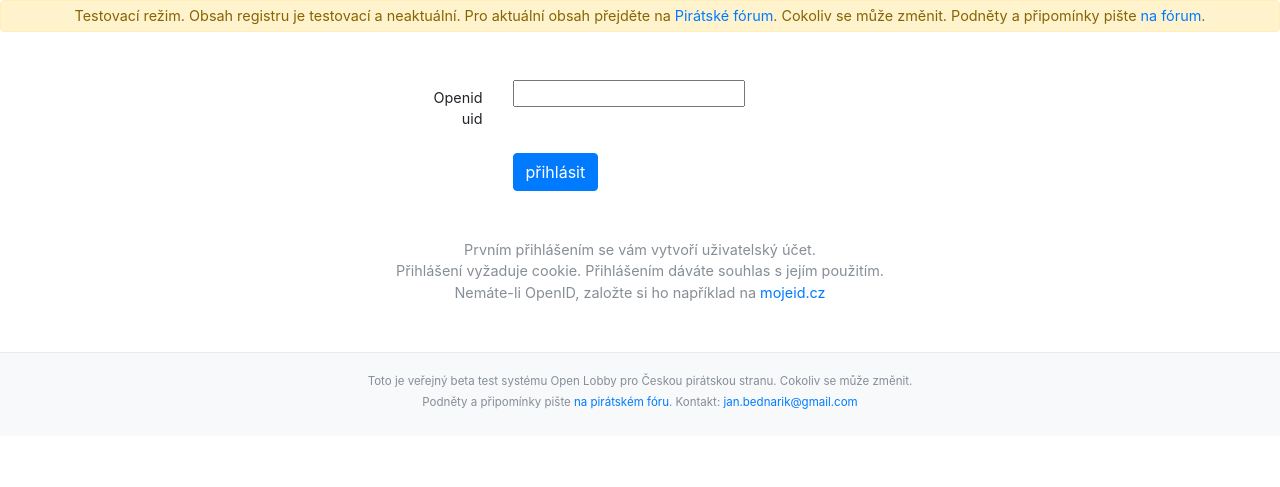
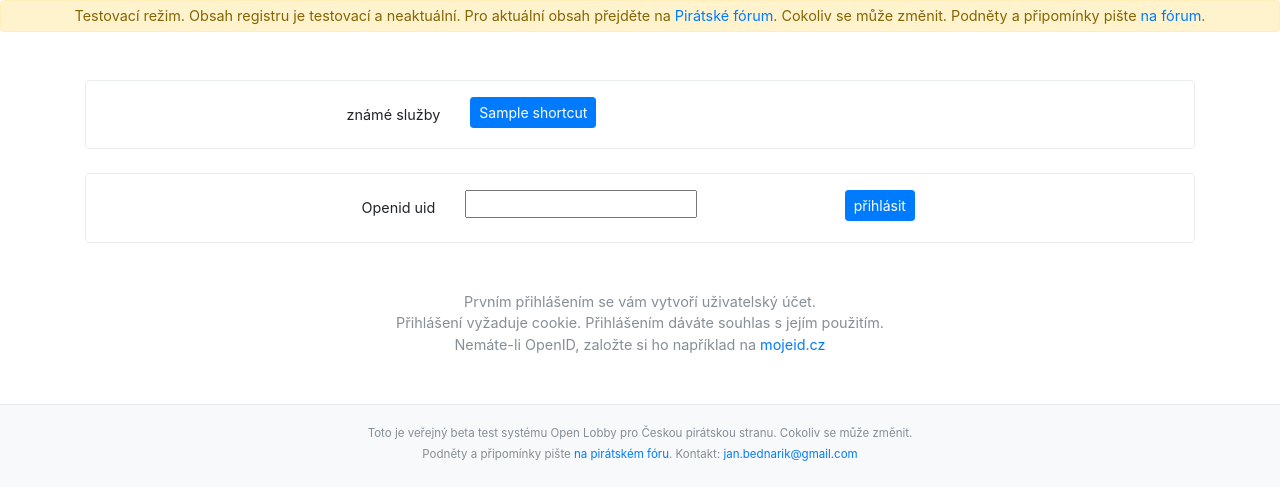
Before and after one commit to openlobby/openlobby-app, a Django app: template olapp/core/templates/core/login.html in a window 1280 px wide. Shown: the part 56-543 px from the top of the page. Run offline with Django 3.2, Linux system fonts and the light colour scheme; the template is opened without the code that fills it: most values are stand-ins (such as "Sample title", 1, 10 or a date in 2020); form fields are guessed from the names that the template uses; some libraries are stand-ins or nearby versions.

Commit message:
Login by shortcut.

```diff
--- a/olapp/core/templates/core/login.html
+++ b/olapp/core/templates/core/login.html
@@ -3,20 +3,29 @@
 {% block content %}
 
 <div class="my-5">
-  <form class="form" action="{% url 'login' %}" method="post">
+
+  {% if login_shortcuts %}
+  <div class="mb-4 row justify-content-md-center border rounded py-3 mx-0">
+    <div class="col-2 col-form-label text-right">známé služby</div>
+    <div class="col-6">
+      {% for shortcut in login_shortcuts %}
+      <a class="btn btn-primary btn-sm mr-3" rel="nofollow" href="{% url 'login-by-shortcut' shortcut_id=shortcut.id %}">{{ shortcut.name }}</a>
+      {% endfor %}
+    </div>
+  </div>
+  {% endif %}
+
+  <form class="form border rounded pt-3" action="{% url 'login' %}" method="post">
     {% csrf_token %}
     <div class="form-group row justify-content-md-center">
-      <label for="{{ form.openid_uid.id_for_label }}" class="col-1 col-form-label text-right">{{ form.openid_uid.label }}</label>
+      <label for="{{ form.openid_uid.id_for_label }}" class="col-2 col-form-label text-right">{{ form.openid_uid.label }}</label>
       <div class="col-4">
         {{ form.openid_uid }}
         <small class="form-text text-muted">{{ form.openid_uid.help_text }}</small>
         <div class="invalid-feedback">{{ form.openid_uid.errors }}</div>
       </div>
-    </div>
-    <div class="form-group row justify-content-md-center">
-      <div class="col-1"></div>
-      <div class="col-4">
-        <button type="submit" class="btn btn-primary">přihlásit</button>
+      <div class="col-2">
+        <button type="submit" class="btn btn-primary btn-sm">přihlásit</button>
       </div>
     </div>
   </form>
--- a/olapp/urls.py
+++ b/olapp/urls.py
@@ -5,6 +5,7 @@ from olapp.core.views import (
     NewReportSuccessView,
     IndexView,
     LoginView,
+    LoginByShortcutView,
     LoginRedirectView,
     LogoutView,
     ReportView,
@@ -14,6 +15,7 @@ from olapp.core.views import (
 urlpatterns = [
     url(r'^$', IndexView.as_view(), name='index'),
     url(r'^login/$', LoginView.as_view(), name='login'),
+    url(r'^login/(?P<shortcut_id>[0-9A-Za-z-_]+)/$', LoginByShortcutView.as_view(), name='login-by-shortcut'),
     url(r'^login-redirect/$', LoginRedirectView.as_view(), name='login-redirect'),
     url(r'^logout/$', LogoutView.as_view(), name='logout'),
     url(r'^account/$', AccountView.as_view(), name='account'),
```
Also changed, not shown: olapp/core/mutations.py (+12 -0 lines), olapp/core/queries.py (+16 -0 lines), olapp/core/views.py (+19 -1 lines).
